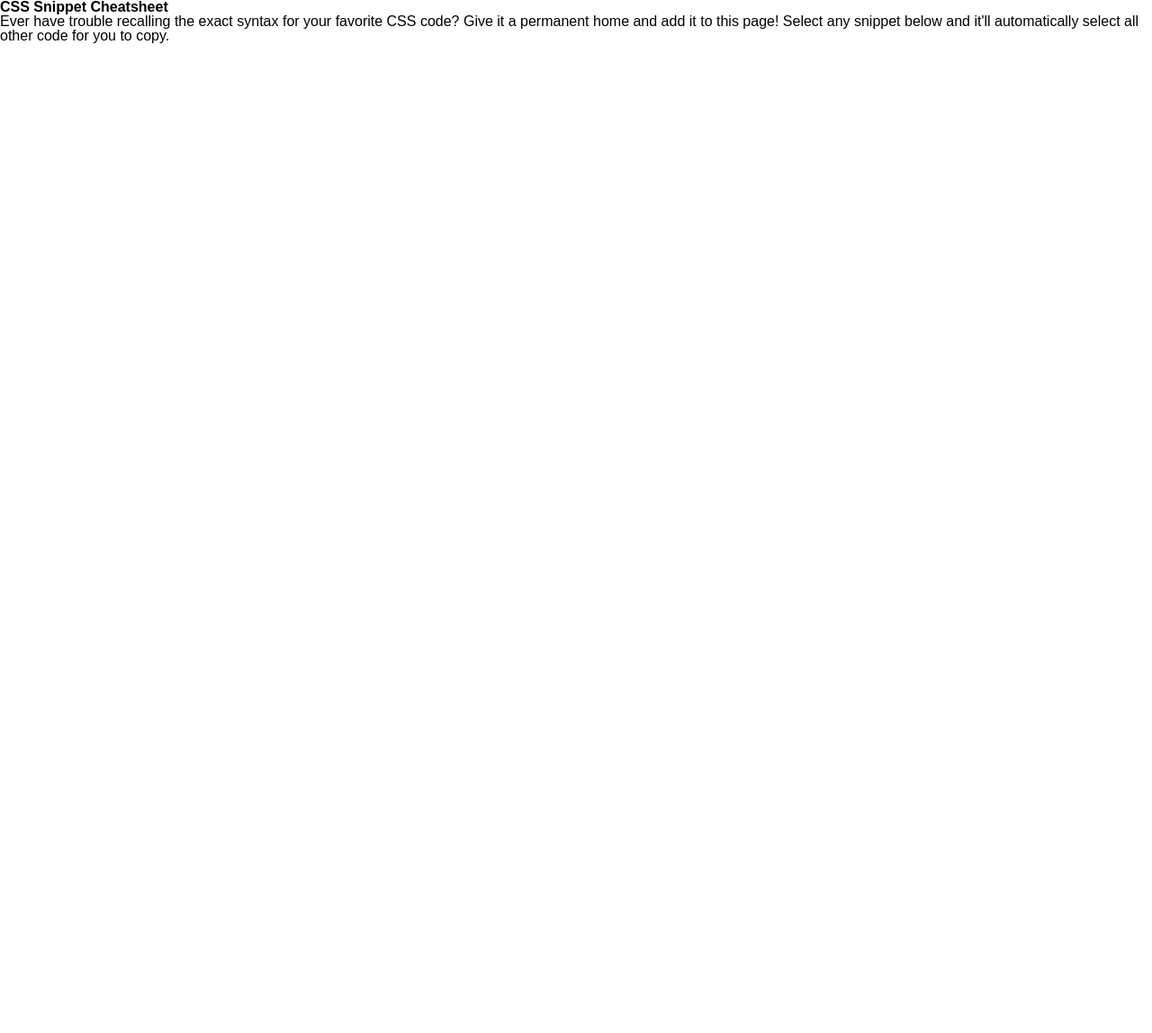
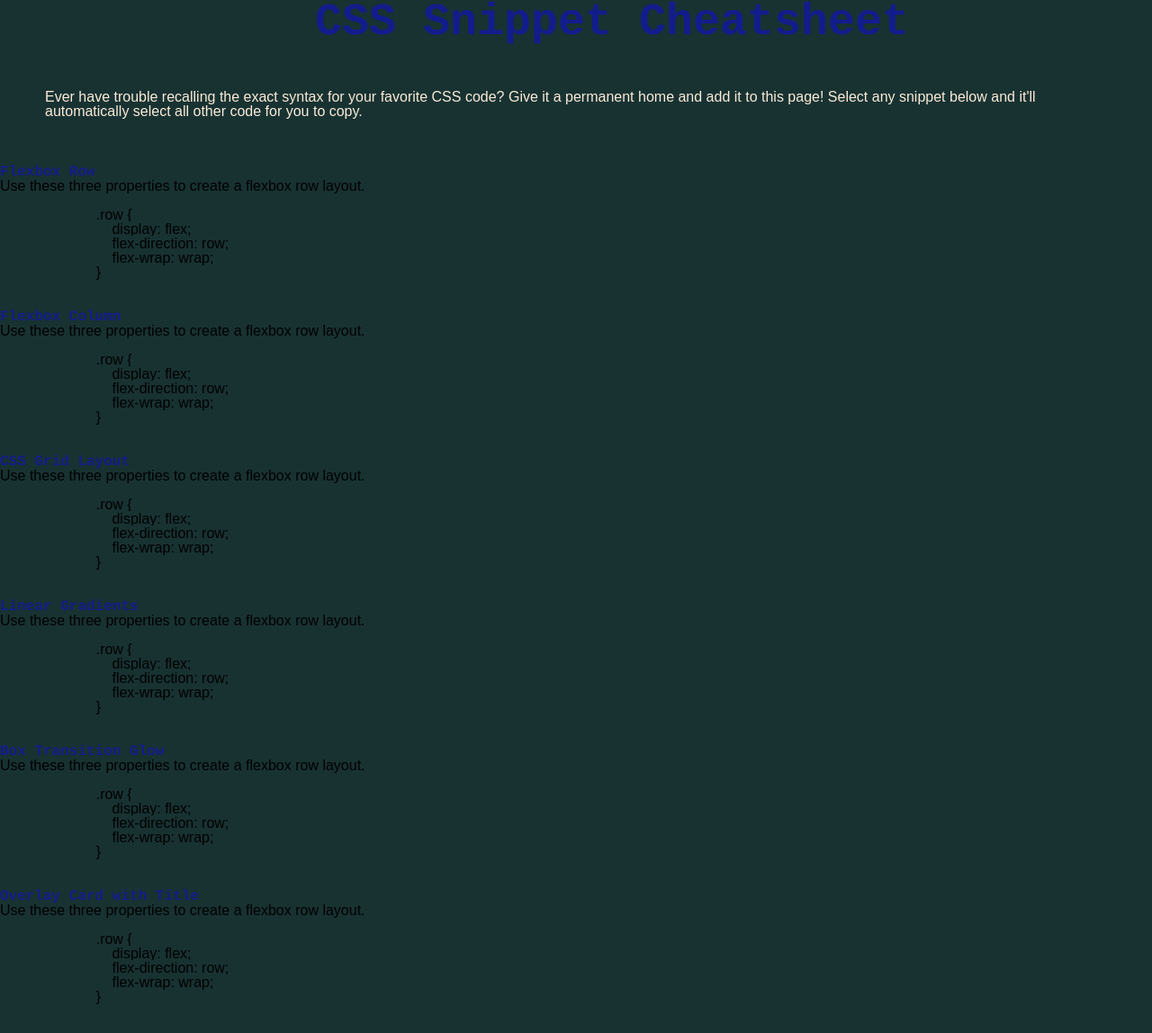
Before and after one commit to ericrey93/Mini-Project-2, a plain HTML site: page index.html in a window 1280 px wide. Shown: the whole page at 90% size. Before the commit the page ends 800 px from the top, so only its background shows below. Drawn offline with Linux system fonts and the light colour scheme; files that its build step writes are made by us from their sources.

Commit message:
worked on stylesheet and index file

```diff
--- a/assets/style.css
+++ b/assets/style.css
@@ -0,0 +1,31 @@
+* {
+    background-color: rgb(24, 50, 50);
+}
+
+ :root {
+ --primary: rgba(13, 0, 255, 0.438);
+ --headfont: Courier;
+}
+
+header {
+    color: var(--primary);
+    font-family: var(--headfont);
+    margin-left: 350px;
+    font-size: 50px;
+}
+
+.content1 {
+position: relative;
+margin: 30px;
+padding: 20px;
+color: antiquewhite;
+
+}
+
+.card-header {
+    color: var(--primary);
+    font-family: var(--headfont);
+    position: relative;
+    flex-direction: column;
+    display: inline-block;
+}
--- a/index.html
+++ b/index.html
@@ -4,16 +4,130 @@
     <meta charset="UTF-8">
     <meta http-equiv="X-UA-Compatible" content="IE=edge">
     <meta name="viewport" content="width=device-width, initial-scale=1.0">
-    <title>Document</title>
-    <link rel="stylesheet" href="/reset.css">
-    <link rel="stylesheet" href="/style.css">
+    <title>CSS Cheatsheet</title>
+    <link rel="stylesheet" href="/assets/reset.css">
+    <link rel="stylesheet" href="/assets/style.css">
 </head>
 
 <body>
     <header>
         <h1>CSS Snippet Cheatsheet</h1>
-        <div>Ever have trouble recalling the exact syntax for your favorite CSS code? Give it a permanent home and add it to this page! Select any snippet below and it'll automatically select all other code for you to copy.</div>
     </header>
+    <div class="content1">Ever have trouble recalling the exact syntax for your favorite CSS code? Give it a permanent home and add it to this page! Select any snippet below and it'll automatically select all other code for you to copy.</div>
+    <section class="row justify-center">
+        <!--TOP ROW-->
+        <div class="card-column">
+            <figure class="card-code-card">
+                <h2 class="card-header">Flexbox Row</h2>
+                <div class="card-body">
+                    <p>Use these three properties to create a flexbox row layout.</p>
+                </div>
+<!-- the pre element makes the computer take all the splaces and lines literally-->
+                <pre class="code-block">
+                    <code>
+                        .row {
+                            display: flex;
+                            flex-direction: row;
+                            flex-wrap: wrap;
+                        }
+                    </code>
+                </pre>
+            </figure>
+        </div>
+        <div class="card-column">
+            <figure class="card code-card">
+                <h2 class="card-header">Flexbox Column</h2>
+                <div class="card-body">
+                    <p>Use these three properties to create a flexbox row layout.</p>
+                </div>
+
+                <pre class="code-block">
+                    <code>
+                        .row {
+                            display: flex;
+                            flex-direction: row;
+                            flex-wrap: wrap;
+                        }
+                    </code>
+                </pre>
+            </figure>
+        </div>
+        <div class="card-column">
+            <figure class="card code-card">
+                <h2 class="card-header">CSS Grid Layout</h2>
+                <div class="card-body">
+                    <p>Use these three properties to create a flexbox row layout.</p>
+                </div>
+
+                <pre class="code-block">
+                    <code>
+                        .row {
+                            display: flex;
+                            flex-direction: row;
+                            flex-wrap: wrap;
+                        }
+                    </code>
+                </pre>
+            </figure>
+        </div>
+        <!--Bottom row-->
+        <div class="card-column">
+            <figure class="card code-card">
+                <h2 class="card-header">Linear Gradients</h2>
+                <div class="card-body">
+                    <p>Use these three properties to create a flexbox row layout.</p>
+                </div>
+
+                <pre class="code-block">
+                    <code>
+                        .row {
+                            display: flex;
+                            flex-direction: row;
+                            flex-wrap: wrap;
+                        }
+                    </code>
+                </pre>
+            </figure>
+        </div>
+        <div class="card-column">
+            <figure class="card code-card">
+                <h2 class="card-header">Box Transition Glow</h2>
+                <div class="card-body">
+                    <p>Use these three properties to create a flexbox row layout.</p>
+                </div>
+
+                <pre class="code-block">
+                    <code>
+                        .row {
+                            display: flex;
+                            flex-direction: row;
+                            flex-wrap: wrap;
+                        }
+                    </code>
+                </pre>
+            </figure>
+        </div>
+        <div class="card-column">
+            <figure class="card code-card">
+                <h2 class="card-header">Overlay Card with Title</h2>
+                <div class="card-body">
+                    <p>Use these three properties to create a flexbox row layout.</p>
+                </div>
+
+                <pre class="code-block">
+                    <code>
+                        .row {
+                            display: flex;
+                            flex-direction: row;
+                            flex-wrap: wrap;
+                        }
+                    </code>
+                </pre>
+            </figure>
+        </div>
+
+
+    </section>
 
 </body>
 </html>
```
